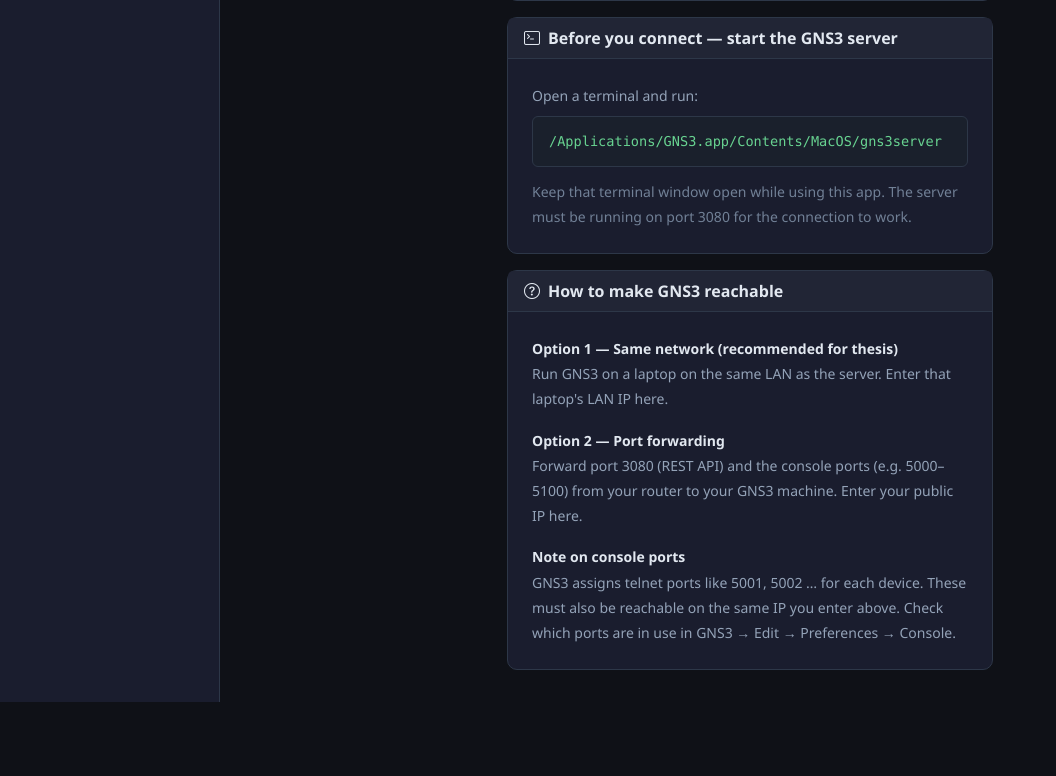
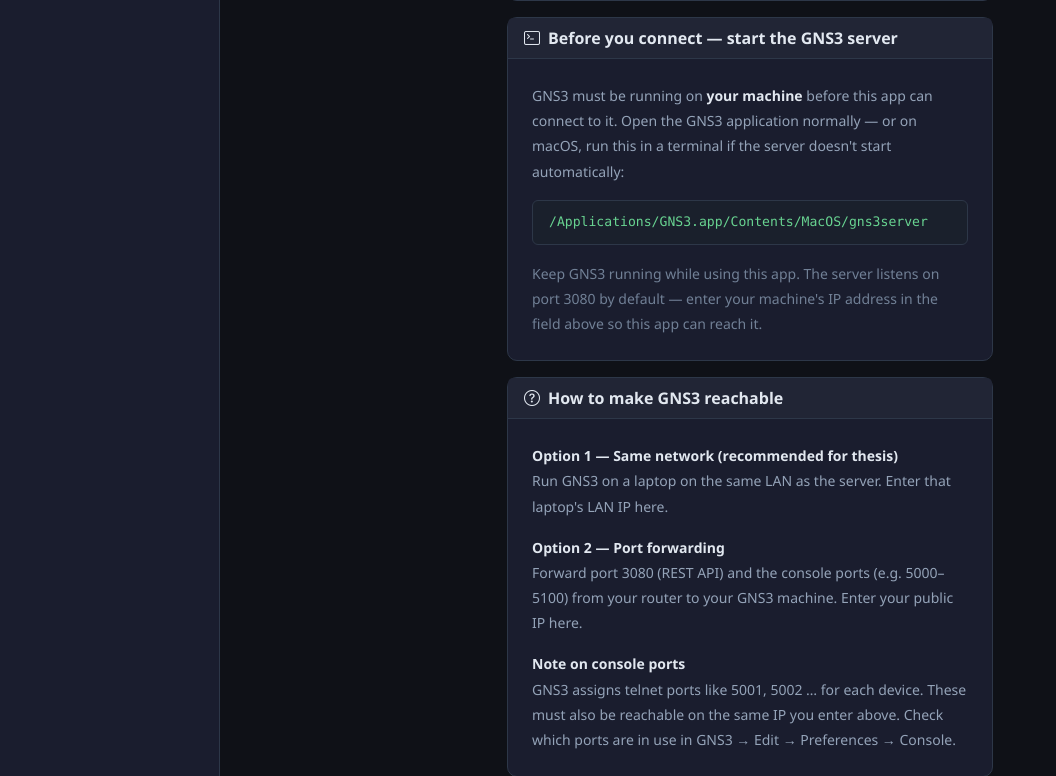
Before and after one commit to Monaomeragic/NetMgmt, a Flask app: page /settings in a window 1280 px wide. Shown: the part 797-1573 px from the top of the page, without its empty margins (0-1056 px from the left). Before the commit the page ends 1499 px from the top, so only its background shows below. Run offline with Flask 3, Linux system fonts and the light colour scheme; the visitor is signed in with stand-in values (Sample User, id 1); data that the repository does not hold is empty.

Commit message:
settings add

```diff
--- a/templates/settings.html
+++ b/templates/settings.html
@@ -74,9 +74,11 @@
                 <i class="bi bi-terminal me-2"></i>Before you connect — start the GNS3 server
             </div>
             <div class="card-body p-4 small" style="color:#94a3b8; line-height:1.8;">
-                <p class="mb-2">Open a terminal and run:</p>
-                <pre style="background:#1a202c; color:#68d391; padding:0.75rem 1rem; border-radius:6px; font-size:0.85rem; border:1px solid #2d3748; margin-bottom:0.75rem;">/Applications/GNS3.app/Contents/MacOS/gns3server</pre>
-                <p class="mb-0" style="color:#718096;">Keep that terminal window open while using this app. The server must be running on port 3080 for the connection to work.</p>
+                <p class="mb-3">GNS3 must be running on <strong style="color:#e2e8f0;">your machine</strong> before this app can connect to it. Open the GNS3 application normally — or on macOS, run this in a terminal if the server doesn't start automatically:</p>
+
+                <pre style="background:#1a202c; color:#68d391; padding:0.6rem 1rem; border-radius:6px; font-size:0.82rem; border:1px solid #2d3748; margin-bottom:1rem;">/Applications/GNS3.app/Contents/MacOS/gns3server</pre>
+
+                <p class="mb-0" style="color:#718096;">Keep GNS3 running while using this app. The server listens on port 3080 by default — enter your machine's IP address in the field above so this app can reach it.</p>
             </div>
         </div>
 
```
